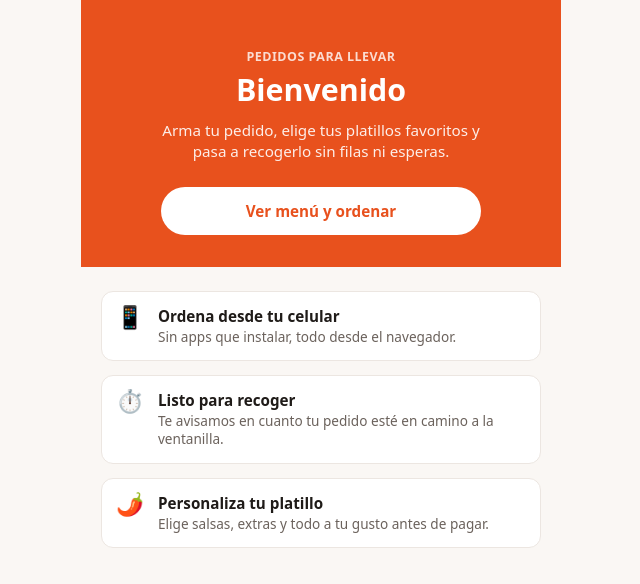
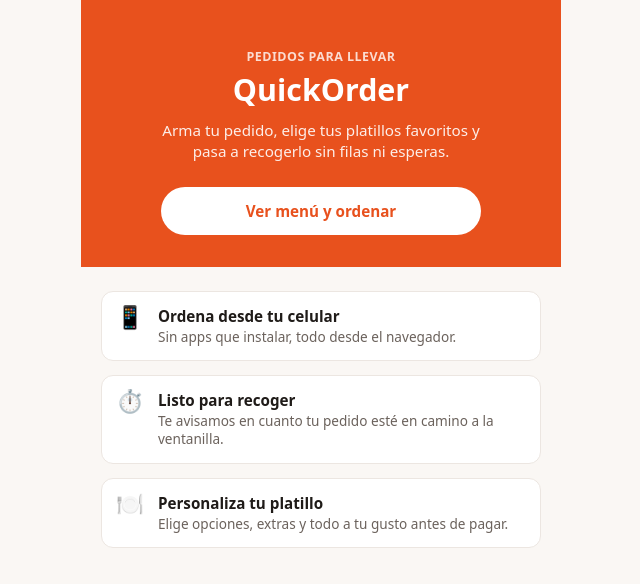
Before and after one commit to xalfeiran/QuickOrders, a React (Vite) app in the folder frontend/: page / in a window 1280 px wide. Shown: the top 584 px of the page, without its empty margins (319-959 px from the left). Built offline with nearby package versions, Linux system fonts and the light colour scheme; no server answers.

Commit message:
update landing to generic

```diff
--- a/frontend/src/pages/LandingPage.jsx
+++ b/frontend/src/pages/LandingPage.jsx
@@ -1,37 +1,19 @@
-import { useEffect, useState } from 'react';
 import { Link } from 'react-router-dom';
-import { api } from '../api/client.js';
 import { DEFAULT_BUSINESS_SLUG } from '../business/BusinessContext.jsx';
 
-// Página de bienvenida en la URL base ("/"). Presenta el restaurante y
-// lleva al visitante al menú del negocio activo (DEFAULT_BUSINESS_SLUG).
-// Cuando haya varios negocios, este es el lugar para dejar elegir uno.
+// Página de bienvenida en la URL base ("/"). Presenta QuickOrder de forma
+// genérica (no el nombre de ningún restaurante en particular) y lleva al
+// visitante a hacer su pedido. Hoy solo hay un negocio activo
+// (DEFAULT_BUSINESS_SLUG); cuando haya varios, este es el lugar para dejar
+// elegir uno en vez de enlazar directo al menú.
 export default function LandingPage() {
-  const [business, setBusiness] = useState({ name: '', loading: true });
   const menuHref = `/b/${DEFAULT_BUSINESS_SLUG}`;
-
-  useEffect(() => {
-    let active = true;
-    api
-      .getBusiness(DEFAULT_BUSINESS_SLUG)
-      .then((b) => {
-        if (active) setBusiness({ name: b.name, phone: b.phone, loading: false });
-      })
-      .catch(() => {
-        if (active) setBusiness({ name: '', loading: false, error: true });
-      });
-    return () => {
-      active = false;
-    };
-  }, []);
 
   return (
     <div className="landing">
       <section className="landing__hero">
         <p className="landing__eyebrow">Pedidos para llevar</p>
-        <h1 className="landing__title">
-          {business.loading ? 'Bienvenido' : business.name || 'Bienvenido'}
-        </h1>
+        <h1 className="landing__title">QuickOrder</h1>
         <p className="landing__subtitle">
           Arma tu pedido, elige tus platillos favoritos y pasa a recogerlo sin
           filas ni esperas.
@@ -61,22 +43,15 @@ export default function LandingPage() {
           </div>
         </div>
         <div className="landing__feature">
-          <span className="landing__feature-icon" aria-hidden="true">🌶️</span>
+          <span className="landing__feature-icon" aria-hidden="true">🍽️</span>
           <div>
             <p className="landing__feature-title">Personaliza tu platillo</p>
             <p className="landing__feature-desc">
-              Elige salsas, extras y todo a tu gusto antes de pagar.
+              Elige opciones, extras y todo a tu gusto antes de pagar.
             </p>
           </div>
         </div>
       </section>
-
-      {business.phone && (
-        <p className="landing__contact">
-          ¿Dudas? Llámanos al{' '}
-          <a href={`tel:${business.phone}`}>{business.phone}</a>
-        </p>
-      )}
     </div>
   );
 }
--- a/frontend/src/styles.css
+++ b/frontend/src/styles.css
@@ -1260,16 +1260,3 @@ body {
   font-size: 0.85rem;
   line-height: 1.35;
 }
-
-.landing__contact {
-  margin: 28px 20px 0;
-  text-align: center;
-  color: var(--muted);
-  font-size: 0.9rem;
-}
-
-.landing__contact a {
-  color: var(--brand);
-  font-weight: 600;
-  text-decoration: none;
-}
```
